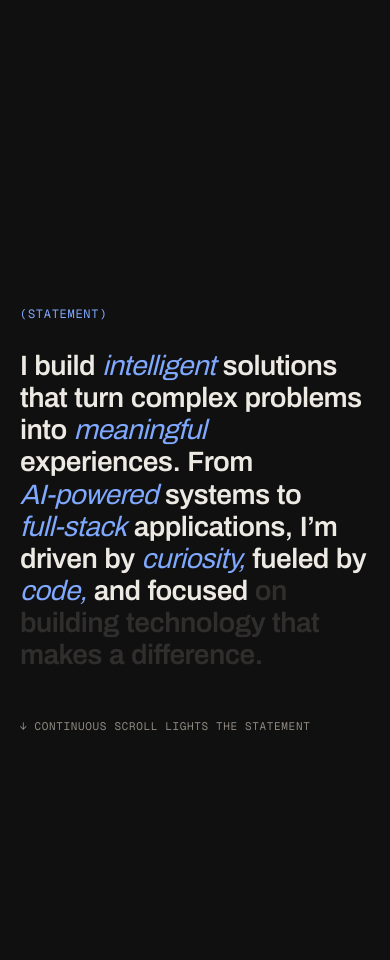
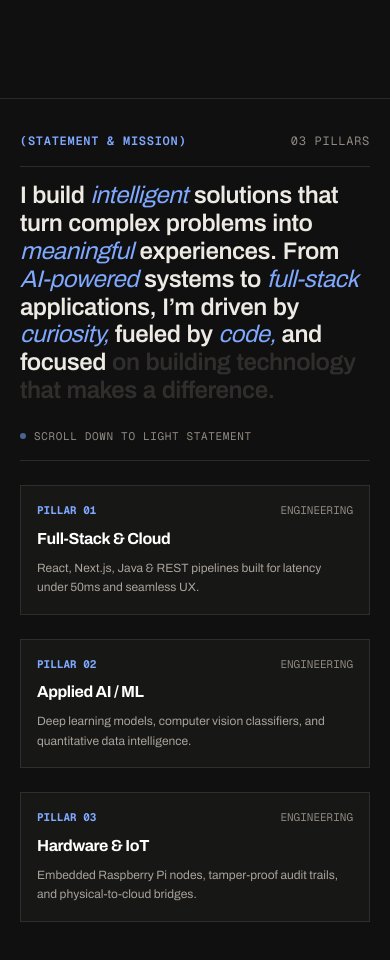
Before and after one commit to Kishorerz/kinetic_portfolio, a Next.js app: page / in a window 390 px wide. Shown: the part 10960-11920 px from the top of the page. Built offline with nearby package versions, Linux system fonts and the light colour scheme.

Commit message:
feat: fill space in statement section with 3 technical engineering pillars and structured metadata

```diff
--- a/src/components/PinnedStatement.tsx
+++ b/src/components/PinnedStatement.tsx
@@ -57,16 +57,37 @@ export function PinnedStatement() {
     "difference.",
   ];
 
+  const pillars = [
+    {
+      num: "01",
+      title: "Full-Stack & Cloud",
+      desc: "React, Next.js, Java & REST pipelines built for latency under 50ms and seamless UX.",
+    },
+    {
+      num: "02",
+      title: "Applied AI / ML",
+      desc: "Deep learning models, computer vision classifiers, and quantitative data intelligence.",
+    },
+    {
+      num: "03",
+      title: "Hardware & IoT",
+      desc: "Embedded Raspberry Pi nodes, tamper-proof audit trails, and physical-to-cloud bridges.",
+    },
+  ];
+
   return (
-    <section id="about" ref={containerRef} className="relative h-[165vh] select-none">
-      <div className="sticky top-0 flex h-screen flex-col justify-center px-[var(--spacing-gutter)]">
-        {/* Section Tag */}
-        <div className="mb-7 font-['Geist_Mono',monospace] text-[12px] uppercase tracking-[0.06em] text-[var(--color-accent)]">
-          (Statement)
+    <section id="about" ref={containerRef} className="relative h-[180vh] select-none border-t border-[var(--color-hairline)]">
+      <div className="sticky top-0 flex h-screen flex-col justify-between py-[clamp(28px,4vh,48px)] px-[var(--spacing-gutter)]">
+        {/* Top Eyebrow Tag */}
+        <div className="flex justify-between items-center font-['Geist_Mono',monospace] text-[12px] uppercase tracking-[0.06em] text-[var(--color-label)] border-b border-[var(--color-hairline)] pb-4">
+          <span className="text-[var(--color-accent)] font-semibold">(Statement &amp; Mission)</span>
+          <span className="hidden sm:inline">Kishor Kumar · Technical Manifesto</span>
+          <span>03 Pillars</span>
         </div>
 
-        {/* Lit Paragraph */}
-        <p className="flex flex-wrap gap-x-[0.25em] gap-y-[0.1em] text-[clamp(28px,5vw,78px)] font-semibold leading-[1.05] tracking-[-0.02em] max-w-[1240px]">
+        {/* Central Lit Paragraph */}
+        <div className="my-auto py-4">
+          <p className="flex flex-wrap gap-x-[0.25em] gap-y-[0.08em] text-[clamp(24px,4.2vw,62px)] font-semibold leading-[1.08] tracking-[-0.02em] max-w-[1280px]">
             {text.split(" ").map((word, i) => {
               const cleanWord = word.toLowerCase().replace(/[^a-z,-]/g, "");
               const isAccent = accentKeywords.some((kw) => cleanWord.includes(kw));
@@ -88,9 +109,31 @@ export function PinnedStatement() {
             })}
           </p>
 
-        {/* Small Scroll Prompt */}
-        <div className="mt-12 font-['Geist_Mono',monospace] text-[11px] uppercase tracking-[0.06em] text-[var(--color-label)]">
-          ↓ Continuous scroll lights the statement
+          <div className="mt-6 flex items-center gap-2 font-['Geist_Mono',monospace] text-[11px] uppercase tracking-[0.06em] text-[var(--color-label)]">
+            <span className="w-1.5 h-1.5 rounded-full bg-[var(--color-accent)] animate-pulse" />
+            <span>Scroll down to light statement</span>
+          </div>
+        </div>
+
+        {/* Bottom Feature Grid (Filling the previously empty space) */}
+        <div className="pt-6 border-t border-[var(--color-hairline)] grid grid-cols-1 md:grid-cols-3 gap-6 font-['Geist_Mono',monospace]">
+          {pillars.map((pillar) => (
+            <div
+              key={pillar.num}
+              className="p-4 sm:p-5 rounded-[var(--radius-card)] bg-[#1a1918]/80 border border-white/10 flex flex-col justify-between gap-2"
+            >
+              <div className="flex justify-between items-center text-[11px] text-[var(--color-accent)]">
+                <span className="font-bold">PILLAR {pillar.num}</span>
+                <span className="text-[var(--color-label)]">ENGINEERING</span>
+              </div>
+              <h4 className="text-[16px] font-bold text-white tracking-tight font-sans">
+                {pillar.title}
+              </h4>
+              <p className="text-[12px] text-[var(--color-subtle)] leading-relaxed font-sans">
+                {pillar.desc}
+              </p>
+            </div>
+          ))}
         </div>
       </div>
     </section>
```
Lines whose indentation alone changed are shown as unchanged.
